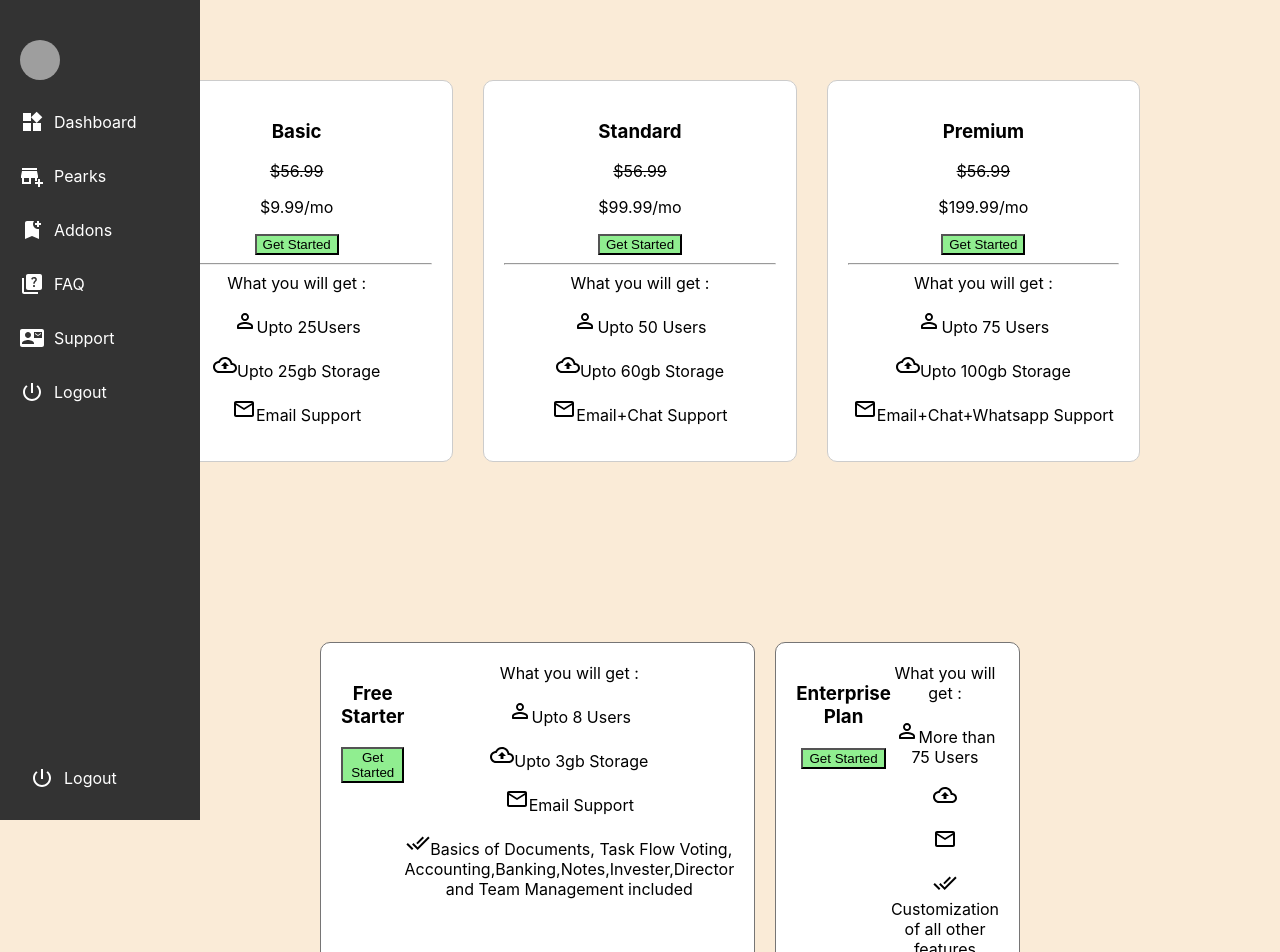
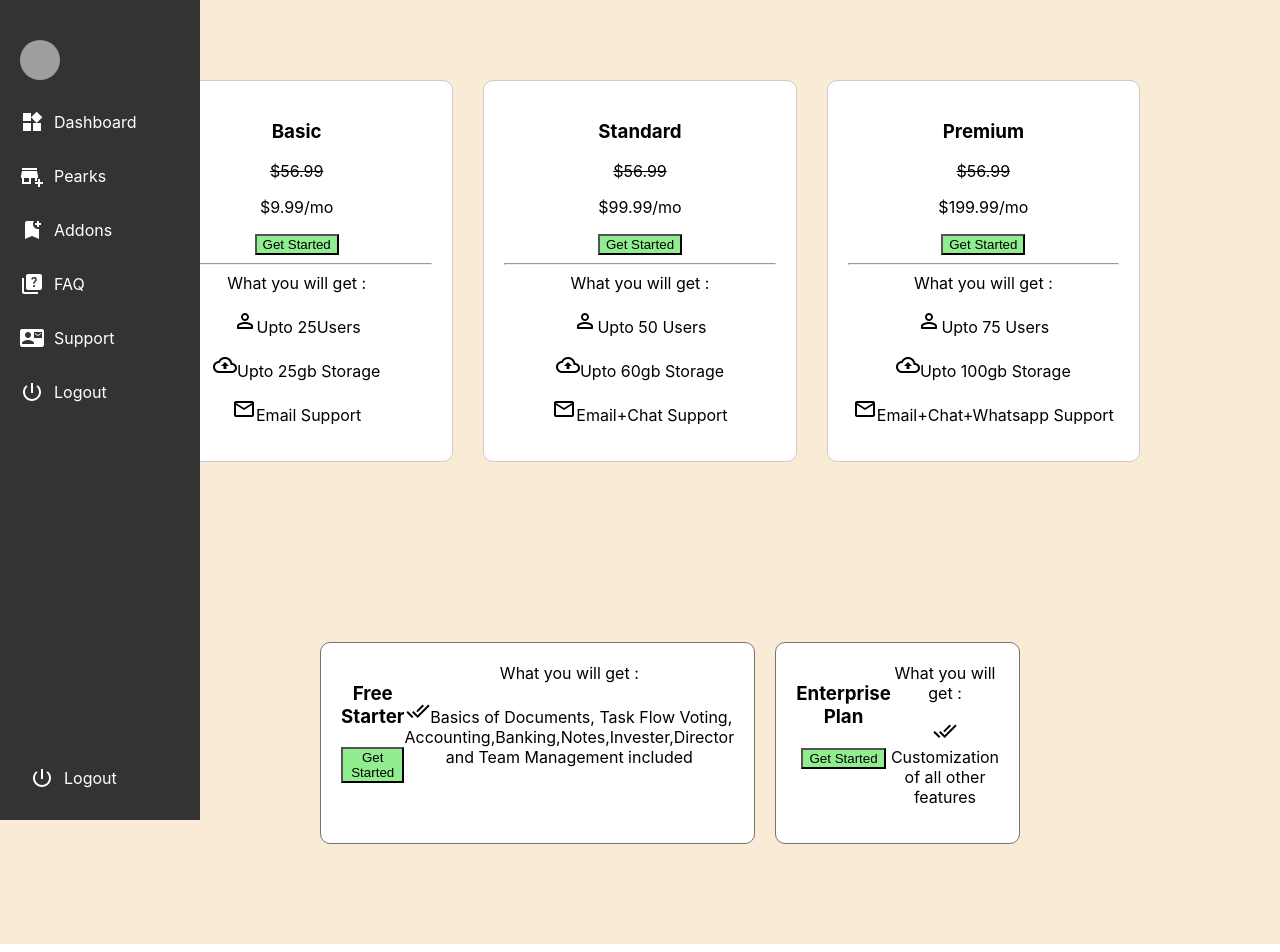
Before and after one commit to bipul8282/Arab, a React (Create React App) app: page / in a window 1280 px wide. Shown: the top 952 px of the page. Built offline with nearby package versions, Linux system fonts and the light colour scheme; grey boxes are pictures that could not be loaded.

Commit message:
almost completed

```diff
--- a/src/components/Cards/Card.js
+++ b/src/components/Cards/Card.js
@@ -1,9 +1,6 @@
 import React from 'react';
 import { Starter } from '../Data/Data';
 import './Cards.css';
-import PersonOutlineRoundedIcon from '@mui/icons-material/PersonOutlineRounded';
-import CloudUploadOutlinedIcon from '@mui/icons-material/CloudUploadOutlined';
-import MailOutlineOutlinedIcon from '@mui/icons-material/MailOutlineOutlined';
 import DoneAllIcon from '@mui/icons-material/DoneAll';
 
 const Card = () => {
@@ -15,26 +12,13 @@ const Card = () => {
             <h3>{item.Name}</h3>
             <p style={{ textDecoration: 'line-through' }}>{item.previousPrice}</p>
             <p>{item.Price}</p>
-            {/* <p>{item.subtitle}</p> */}
             <button style={{ backgroundColor: 'lightgreen' }}>{item.button}</button>
           </div>
           <div>
             <span>{item.desc}</span>
             <p>
-              <PersonOutlineRoundedIcon />
-              {item.icon}
-            </p>
-            <p>
-              <CloudUploadOutlinedIcon />
-              {item.Storage}
-            </p>
-            <p>
-              <MailOutlineOutlinedIcon />
-              {item.email}
-            </p>
-            <p>
-                <DoneAllIcon/>
-                {item.tick}
+              <DoneAllIcon />
+              {item.tick}
             </p>
           </div>
         </div>
```
